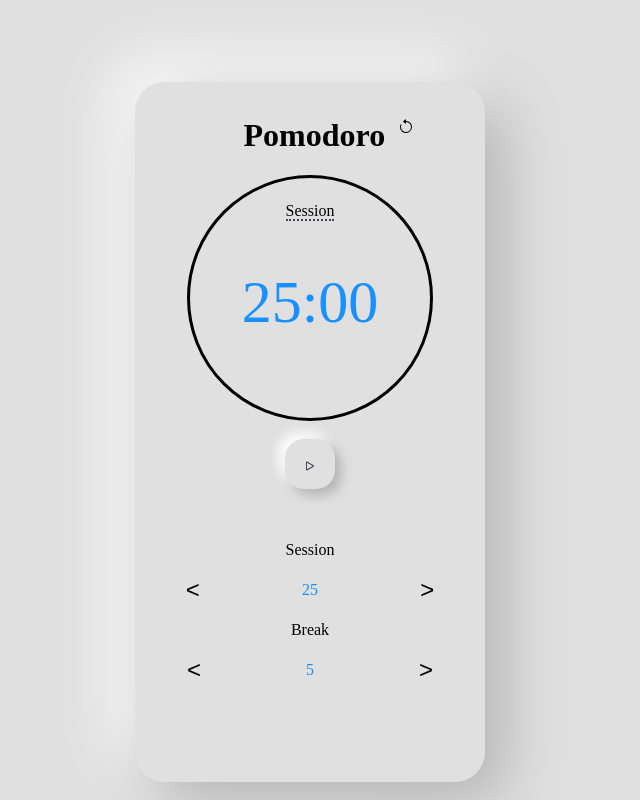
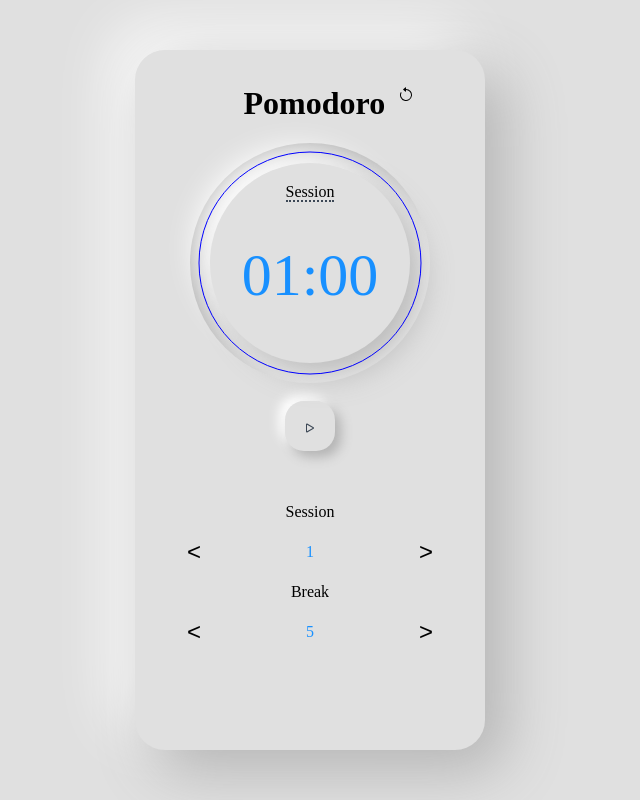
Before and after one commit to purecodework/pomodoro, a React (Create React App) app: page / in a window 1280 px wide. Shown: the whole page, without its empty margins (330-970 px from the left). Built offline with nearby package versions, Linux system fonts and the light colour scheme.

Commit message:
refactor continue

```diff
--- a/package.json
+++ b/package.json
@@ -6,6 +6,7 @@
     "@testing-library/jest-dom": "^5.16.1",
     "@testing-library/react": "^12.1.2",
     "@testing-library/user-event": "^13.5.0",
+    "framer-motion": "^6.0.0",
     "normalize.css": "^8.0.1",
     "react": "^17.0.2",
     "react-dom": "^17.0.2",
--- a/src/App.css
+++ b/src/App.css
@@ -1,5 +1,7 @@
 @import-normalize;
 body {
+  margin: 0;
+  padding: 0;
   background-color: #cdd4df;
   height: 100vh;
   width: 100vw;
--- a/src/App.js
+++ b/src/App.js
@@ -4,13 +4,14 @@ import SessionLabel from "./components/SessionLabel";
 import Timer from "./components/Timer";
 import PlayStop from "./components/PlayStop";
 import Reset from "./components/Reset";
+import Circle from "./components/Circle";
 import styled from "styled-components";
 
 const AppWrapper = styled.div`
-  display: flex;
-  flex-direction: flex-column;
-  justify-content: center;
-  margin-top: 5vw;
+  // display: flex;
+  // flex-direction: flex-column;
+  // justify-content: center;
+  // margin-top: 5vw;
   height: 700px;
   width: 350px;
   border-radius: 30px;
@@ -58,8 +59,8 @@ const App = () => {
   });
 
   const [sessionLength, setSessionLength] = useState({
-    sessionLength: 25,
-    sessionLeft: 25 * 60,
+    sessionLength: 1,
+    sessionLeft: 1 * 60,
   });
   //break and session control
   const breakInc = () => {
@@ -162,8 +163,8 @@ const App = () => {
   }, [isStart, isSession, breakLength, sessionLength]);
 
   return (
-    <AppWrapper>
-      <div className="App">
+    <div className="App">
+      <AppWrapper>
         <Wrapper>
           <Title>Pomodoro</Title>
           <ResetWrapper onClick={onReset}>
@@ -190,8 +191,8 @@ const App = () => {
           breakDec={breakDec}
           breakLength={breakLength.breakLength}
         />
-      </div>
-    </AppWrapper>
+      </AppWrapper>
+    </div>
   );
 };
 
--- /dev/null
+++ b/src/components/Circle.js
@@ -0,0 +1,38 @@
+import ControlButton from "../styles/ControlButton";
+import styled from "styled-components";
+
+const Right = styled.div`
+  position: relative;
+  width: 200px;
+  height: 250px;
+  overflow: hidden;
+`;
+
+const RightCircle = styled.div`
+  width: 200px;
+  height: 200px;
+  border: 8px solid transparent;
+  border-radius: 50%;
+  position: absolute;
+  top: 0;
+  right: 0;
+  border-top: 8px solid #38b99b;
+  border-right: 8px solid #38b99b;
+  transform: rotate(
+    -135deg
+  ); /* 旋转45度时正好能显示右半个圆，
+     -webkit-animation-name: circle_right; /* 动画名称 */
+  -webkit-animation-duration: 5s; /* 完成一个动画需要的时间 */
+  -webkit-animation-timing-function: linear; /* 动画播放的方式，linear是匀速变化 */
+  -webkit-animation-iteration-count: infinite; /* 动画播放的次数，infinite是无限次数 */
+`;
+
+const Circle = ({ onPlayStop }) => {
+  return (
+    <Right>
+      <RightCircle />
+    </Right>
+  );
+};
+
+export default Circle;
--- a/src/components/PlayStop.js
+++ b/src/components/PlayStop.js
@@ -1,5 +1,6 @@
 import ControlButton from "../styles/ControlButton";
 import styled from "styled-components";
+
 const PlayButton = styled(ControlButton)`
   margin-top: 5%;
 `;
--- a/src/components/Timer.js
+++ b/src/components/Timer.js
@@ -1,14 +1,18 @@
 import convertTime from "../actions/convertTime";
 import styled from "styled-components";
+import { motion } from "framer-motion";
 
 const TimerWrapper = styled.div`
+  position: relative;
+  margin-top: 5%;
+  margin-bottom: 5%;
   margin: 0 auto;
-  display: flex;
-  flex-direction: column;
+  // display: flex;
+  // flex-direction: column;
   height: 240px;
   width: 240px;
-  border-radius: 50%;
-  border-style: solid;
+  // border-radius: 50%;
+  // border-style: solid;
 `;
 
 const TimerLabel = styled.div`
@@ -29,13 +33,81 @@ const TimeLeft = styled.div`
   color: #1890ff;
 `;
 
+const OuterCircle = styled.div`
+  position: relative;
+  height: 240px;
+  width: 240px;
+  border-radius: 50%;
+  background-color: blue;
+  margin: 0 auto;
+  display: flex;
+  justify-content: center;
+  align-items: center;
+  background: #e0e0e0;
+  box-shadow: inset 15px 15px 30px #acacac, inset -15px -15px 30px #ffffff;
+`;
+
+const InnerCircle = styled.div`
+  height: 200px;
+  width: 200px;
+  border-radius: 50%;
+  position: absolute;
+  background: #e0e0e0;
+  box-shadow: 15px 15px 30px #bebebe, -15px -15px 30px #ffffff;
+`;
+
+const AbsWrapper = styled.div`
+  position: "absolute";
+  z-index: 99;
+  left: 0;
+  right: 0;
+  margin-left: auto;
+  margin-right: auto;
+  width: 230px;
+  height: 230px;
+`;
+
 const Timer = ({ timeLeft, isSession }) => {
+  let time = timeLeft.toString();
+  let a = "12";
+
   return (
     <TimerWrapper>
-      <TimerLabel>
-        <span>{isSession ? "Session" : "Break"}</span>
-      </TimerLabel>
-      <TimeLeft id="time-left">{convertTime(timeLeft)}</TimeLeft>
+      <OuterCircle>
+        <InnerCircle>
+          <TimerLabel>
+            <span>{isSession ? "Session" : "Break"}</span>
+          </TimerLabel>
+
+          <TimeLeft id="time-left">{convertTime(timeLeft)}</TimeLeft>
+        </InnerCircle>
+        <AbsWrapper>
+          <svg
+            xmlns="http://www.w3.org/2000/svg"
+            version="1.1"
+            width="230px"
+            height="230px"
+            transform="rotate(-90)"
+          >
+            <motion.circle
+              cx="115"
+              cy="115"
+              r="111"
+              fill="none "
+              stroke="blue"
+              stroke-width="6px"
+              stroke-dasharray="1358"
+              stroke-dashoffset="1358"
+              animate={{ strokeDashoffset: 0 }}
+              transition={{
+                type: "linear",
+                duration: time,
+                repeatType: "forwards",
+              }}
+            />
+          </svg>
+        </AbsWrapper>
+      </OuterCircle>
     </TimerWrapper>
   );
 };
--- a/src/index.css
+++ b/src/index.css
@@ -1,6 +1,7 @@
 @import-normalize;
 body {
   margin: 0;
+  padding: 0;
   background-color: #e0e0e0;
   height: 100vh;
   width: 100vw;
```
Also changed, not shown: src/components/Clock.js (added), 1 other file (tests, documents, lock files or other folders).
